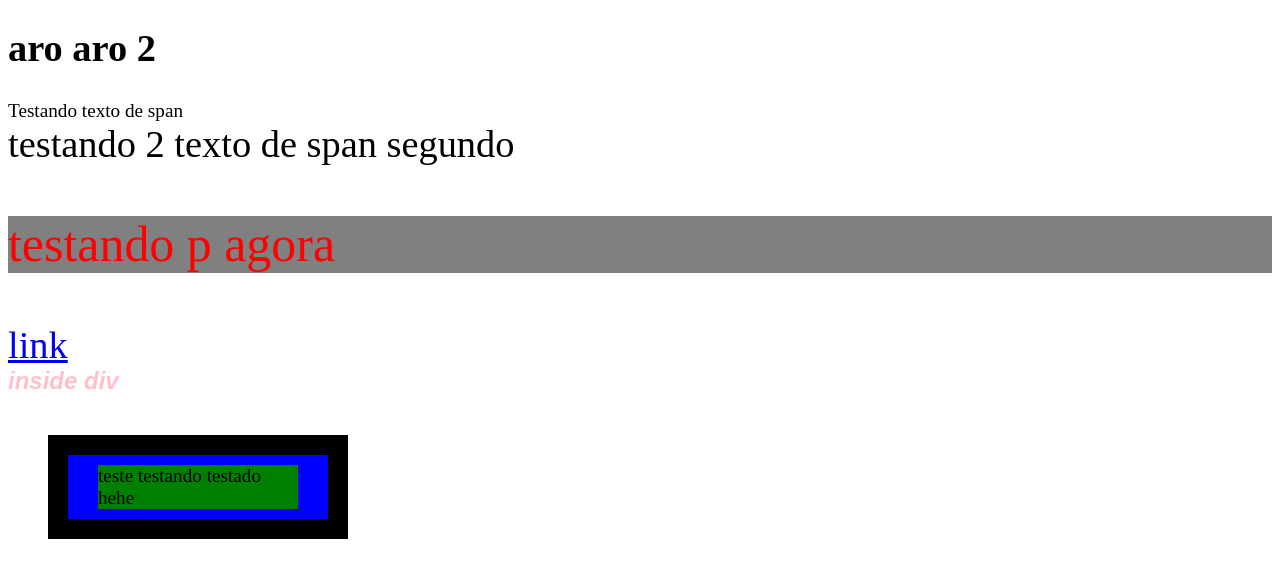
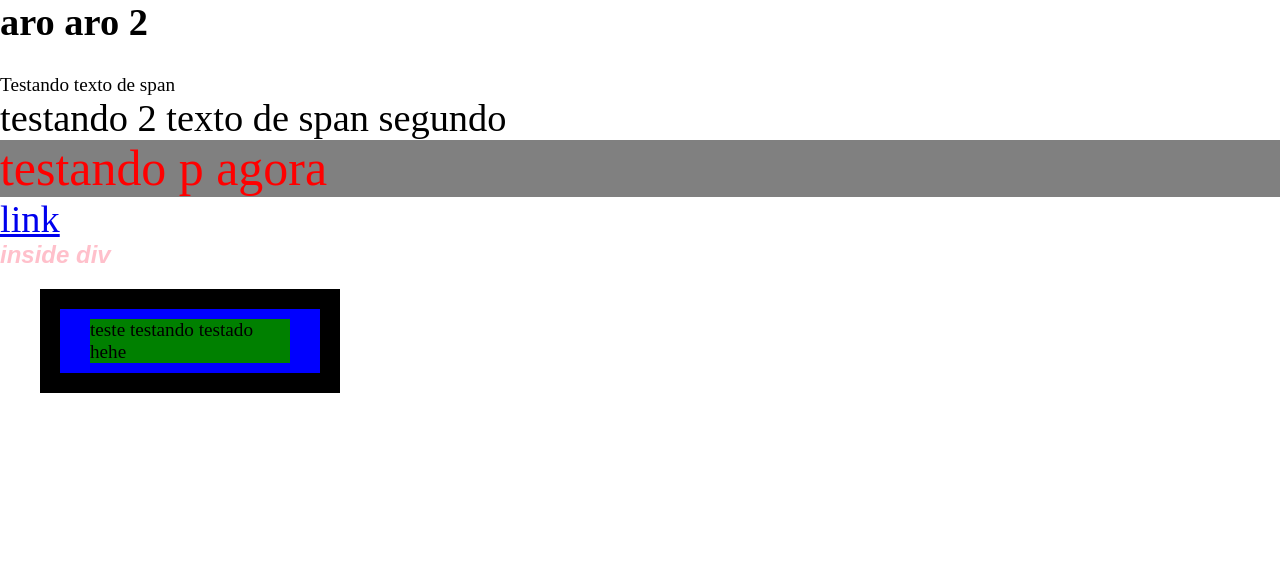
Before and after one commit to aline-assis/coursera-course, a plain HTML site: page Site/index.html in a window 1280 px wide. Drawn offline with Linux system fonts and the light colour scheme.

Commit message:
new margin

```diff
--- a/Site/style.css
+++ b/Site/style.css
@@ -23,6 +23,7 @@ body {
     margin: 40px;
     width: 300px;
     box-sizing: border-box;
+    margin-top: 20px;
 }
 
 #content {
@@ -32,3 +33,8 @@ body {
 h1 {
     margin-bottom: 30px;
 }
+* {
+    box-sizing: border-box;
+    margin: 0;
+    padding: 0;
+}
```
